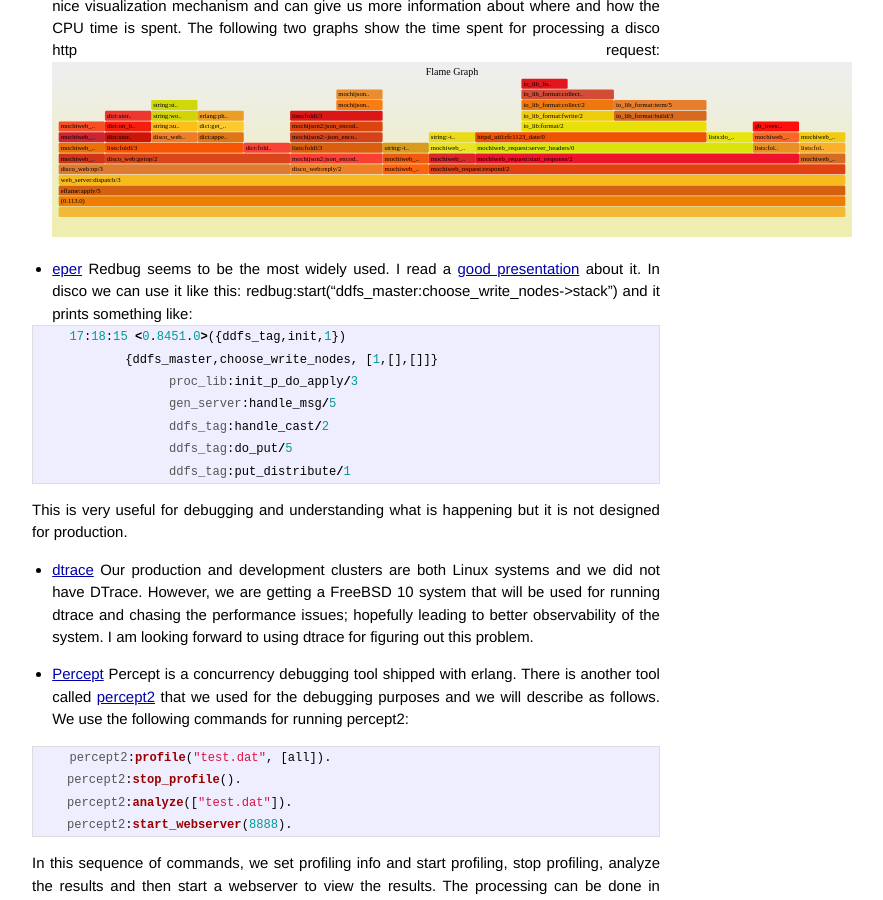
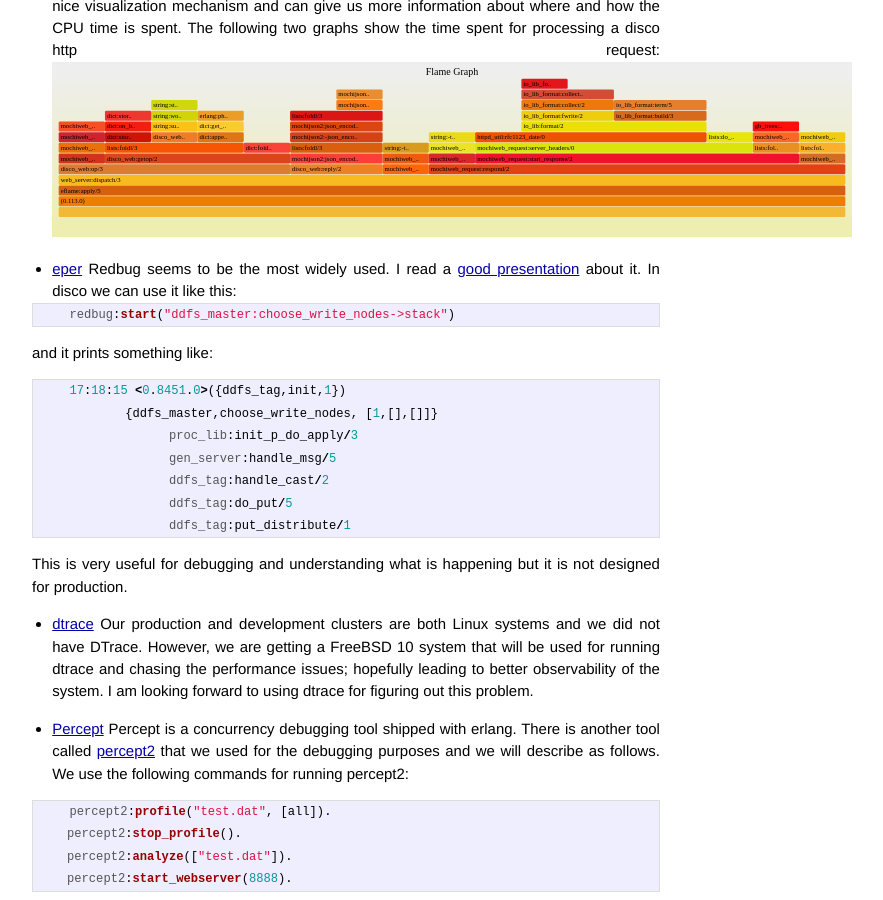
Before and after one commit to pooya/pooya.github.io, a Jekyll site: the page built from _posts/2014-03-09-debuggin-an_erlang-performance-issue.markdown, in a window 1280 px wide and 900 px high, scrolled down 2115 px. Shown: the whole window, without its empty margins (294-1177 px from the left). Built offline with Jekyll 4.4.1, drawn with Linux system fonts in a browser that asks for light colours; Markdown is read by kramdown in place of the engine named in the settings.

Commit message:
highlight a block of code.

```diff
--- a/_posts/2014-03-09-debuggin-an_erlang-performance-issue.markdown
+++ b/_posts/2014-03-09-debuggin-an_erlang-performance-issue.markdown
@@ -98,7 +98,9 @@ The following two graphs show the time spent for processing a disco http request
 * [eper][eper]
 Redbug seems to be the most widely used.  I read a [good presentation][redbug] about it.
 In disco we can use it like this:
+{% highlight erlang %}
     redbug:start("ddfs_master:choose_write_nodes->stack")
+{% endhighlight %}
 and it prints something like:
 {% highlight erlang %}
     17:18:15 <0.8451.0>({ddfs_tag,init,1})
```
